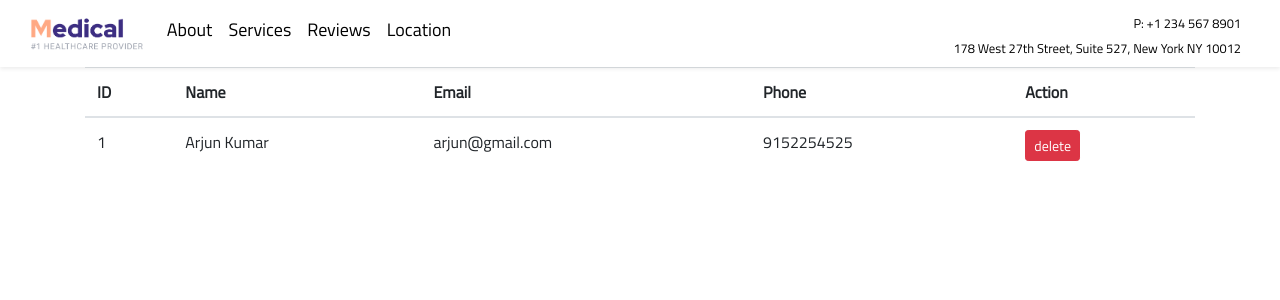
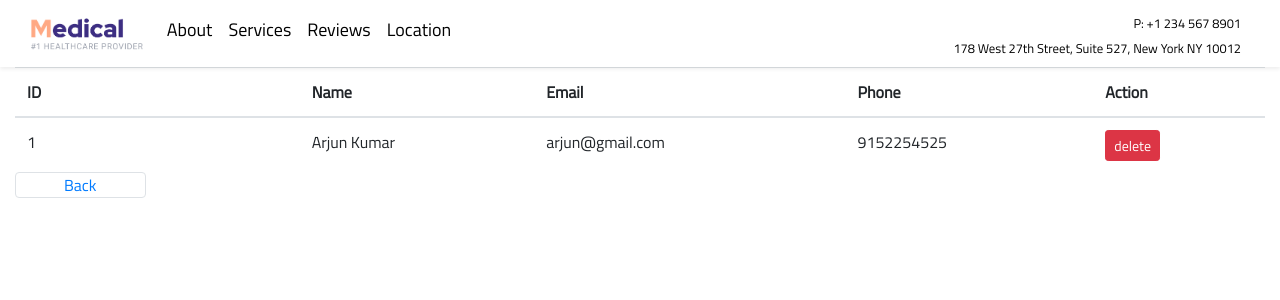
Before and after one commit to arjunroy7979/Medicals_App, a React (Create React App) app: page /userdetails in a window 1280 px wide. Shown: the top 300 px of the page. Built offline with nearby package versions, Linux system fonts and the light colour scheme; the HTML template or start-up script is replaced by a standard one.

Commit message:
react-redux and another features add

```diff
--- a/src/components/pages/UserDetails.js
+++ b/src/components/pages/UserDetails.js
@@ -1,23 +1,20 @@
 import React from 'react'
 import { useDispatch, useSelector } from 'react-redux'
 import { deleteUser } from '../../redux/UserReducer'
-import { useNavigate } from 'react-router-dom'
+import { Link } from 'react-router-dom'
 
 const UserDetails = () => {
     const users = useSelector((state) => state.users)
     const dispatch = useDispatch()
-    const navigate = useNavigate();
 
     const handleDelete = (id) => {
         if (window.confirm("Are you sure you want to Delete?")) {
             dispatch(deleteUser({ id: id }))
-            navigate('/')
         }
     }
 
     return (
         <div className='container-fluid'>
-            <div className='container'>
             <table className='table'>
                 <thead>
                     <tr>
@@ -44,9 +41,9 @@ const UserDetails = () => {
                             )
                         })
                     }
+                    <Link to={'/'} className='border px-5 rounded'>Back</Link>
                 </tbody>
             </table>
-            </div>
         </div>
     )
 }
```
Lines whose indentation alone changed are shown as unchanged.
